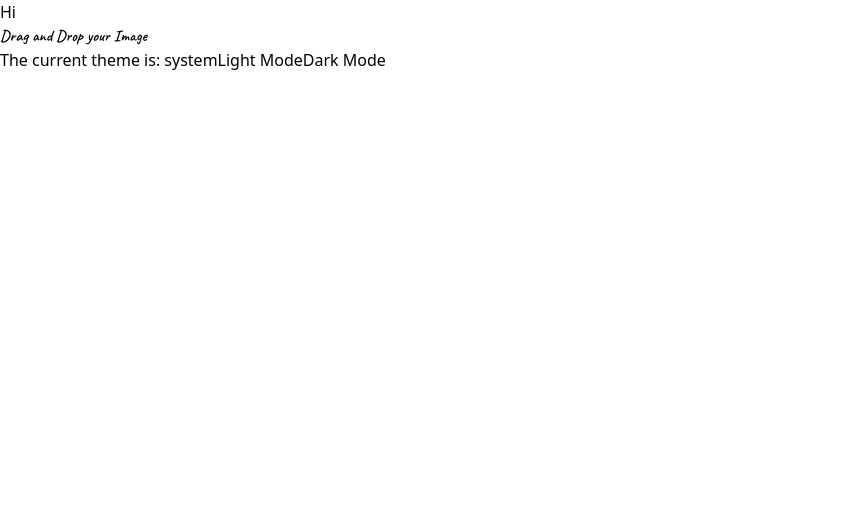
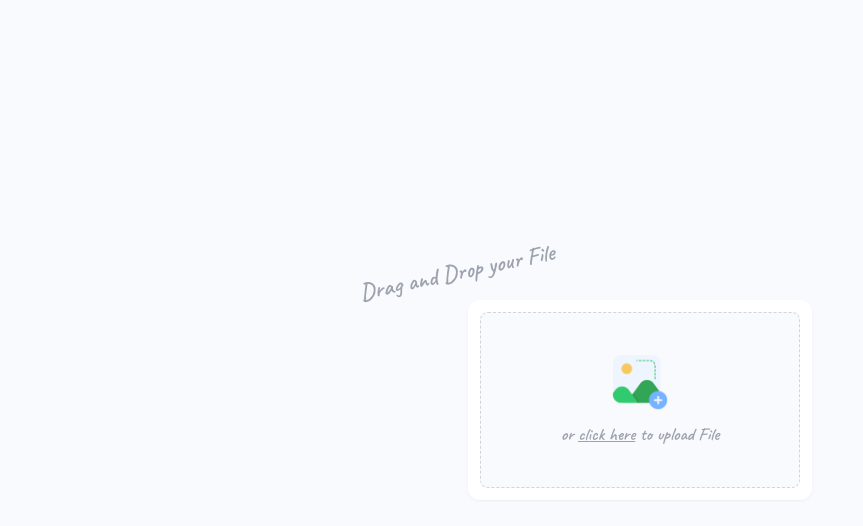
Before and after one commit to prajnaprabhu3/aura, a Next.js app: page / in a window 1280 px wide. Shown: the top 526 px of the page, without its empty margins (0-863 px from the left). Built offline with nearby package versions, Linux system fonts and the light colour scheme.

Commit message:
feat: upload-image ui

```diff
--- a/app/layout.tsx
+++ b/app/layout.tsx
@@ -1,6 +1,6 @@
+import ThemeProvider from "@/providers/theme-provider";
+import localFont from "next/font/local";
 import type { Metadata } from "next";
-import localFont from "next/font/local";
-import { ThemeProvider } from "next-themes";
 import "./globals.css";
 
 const geistSans = localFont({
@@ -27,7 +27,7 @@ export default function RootLayout({
   return (
     <html lang="en" suppressHydrationWarning>
       <body
-        className={`${geistSans.variable} ${geistMono.variable} antialiased`}
+        className={`${geistSans.variable} ${geistMono.variable} antialiased h-screen bg-primaryLight dark:bg-primaryDark`}
       >
         <ThemeProvider>{children}</ThemeProvider>
       </body>
--- a/app/page.tsx
+++ b/app/page.tsx
@@ -1,17 +1,9 @@
-import { ThemeSwitcher } from "@/components/theme-switcher";
-import { Caveat } from "next/font/google";
-
-const caveat = Caveat({
-  subsets: ["latin"],
-  weight: ["600"],
-});
+import UploadImage from "@/components/upload-image";
 
 export default function Home() {
   return (
-    <div>
-      Hi
-      <p className={`${caveat.className}`}>Drag and Drop your Image</p>
-      <ThemeSwitcher />
-    </div>
+    <main className="h-screen justify-center items-center flex flex-col">
+      <UploadImage />
+    </main>
   );
 }
--- /dev/null
+++ b/components/upload-image.tsx
@@ -0,0 +1,47 @@
+"use client";
+
+import Image from "next/image";
+import React from "react";
+import { Caveat } from "next/font/google";
+
+const caveat = Caveat({
+  subsets: ["latin"],
+  weight: ["600"],
+});
+
+export default function UploadImage() {
+  const handleFile = () => {};
+
+  return (
+    <div>
+      <h4
+        className={`${caveat.className} text-gray-400 dark:text-zinc-700 text-2xl absolute top-64 left-[28%] -rotate-12 w-34 `}
+      >
+        Drag and Drop your File
+      </h4>
+      <div className="bg-white dark:bg-[#1B1B1B] p-3 rounded-xl drop-shadow-sm">
+        <div className="flex flex-col justify-center items-center w-80 h-44 p-4 border border-dashed border-gray-300 dark:border-zinc-700 rounded-lg bg-primaryLight dark:bg-primaryDark">
+          <input
+            type="file"
+            onChange={handleFile}
+            className="w-80 h-44  opacity-0 z-10 absolute cursor-pointer"
+            name="file"
+          />
+          <Image
+            src={"/gallery.png"}
+            width={60}
+            height={50}
+            alt="gallery"
+            className="opacity-80"
+          />
+
+          <p
+            className={`${caveat.className} text-gray-400 dark:text-zinc-700 text-lg mt-2`}
+          >
+            or <span className="underline">click here</span> to upload File
+          </p>
+        </div>
+      </div>
+    </div>
+  );
+}
--- /dev/null
+++ b/providers/theme-provider.tsx
@@ -0,0 +1,10 @@
+import { ReactNode } from "react";
+import { ThemeProvider as NextThemeProvider } from "next-themes";
+
+export default function ThemeProvider({ children }: { children: ReactNode }) {
+  return (
+    <NextThemeProvider attribute="class" defaultTheme="system" enableSystem>
+      {children}
+    </NextThemeProvider>
+  );
+}
--- a/tailwind.config.ts
+++ b/tailwind.config.ts
@@ -9,6 +9,10 @@ const config: Config = {
   theme: {
     extend: {
       colors: {
+        primaryLight: "#F9FAFE",
+        primaryDark: "#171717",
+        secondaryLight: "#FFFFFF",
+        secondaryDark: "#262626",
         background: "var(--background)",
         foreground: "var(--foreground)",
       },
```
Also changed, not shown: public/gallery.png (added), 1 other file (tests, documents, lock files or other folders).
